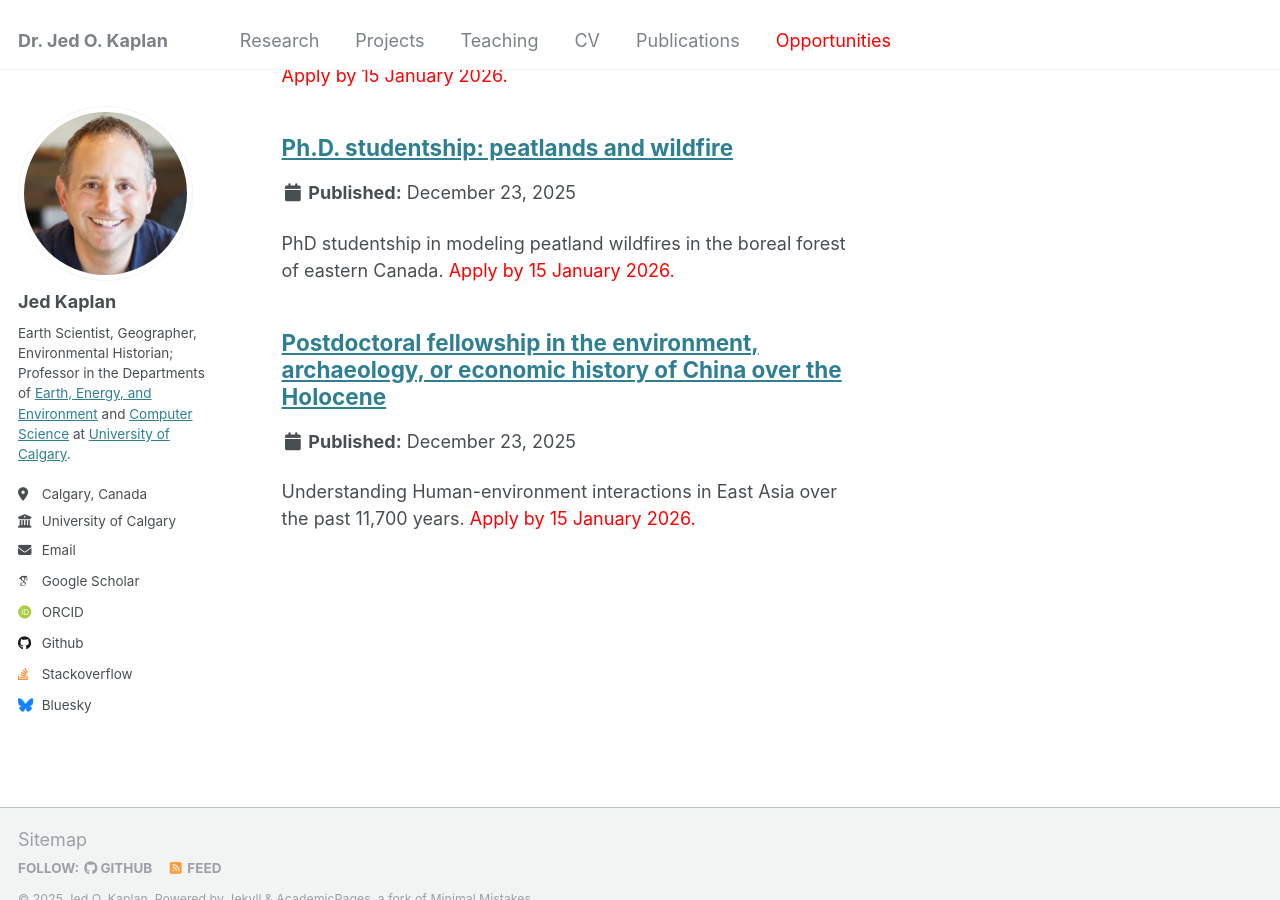
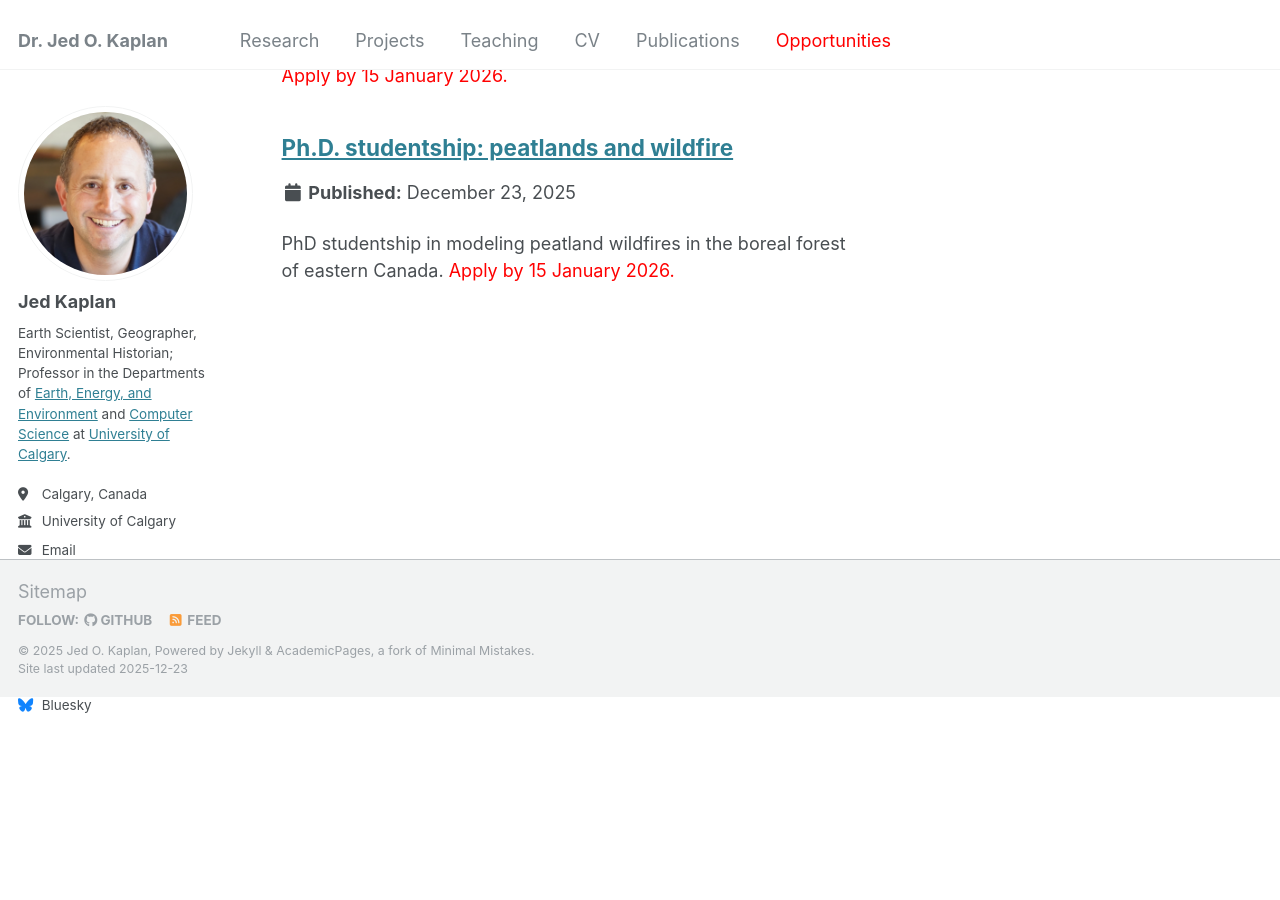
Before and after one commit to jedokaplan/jedokaplan.github.io, a Jekyll site: the page built from _pages/opportunities.md, in a window 1280 px wide and 900 px high, scrolled down 1092 px. Built offline with Jekyll 4.4.1, drawn with Linux system fonts in a browser that asks for light colours; some web fonts are replaced; after the commit the page ends 1789 px from its top, so only the background shows below that; some of the changed lines change nothing that is shown; some of the changed text lies outside the part shown.

```diff
--- a/_opportunities/3_Postdoc_landuse-China.md
+++ /dev/null
@@ -1,99 +0,0 @@
----
-layout: archive
-title: "Postdoctoral fellowship in the environment, archaeology, or economic history of China over the Holocene"
-excerpt: "Understanding Human-environment interactions in East Asia over the past 11,700 years. <font color=red>Apply by 15 January 2026.</font>"
-collection: jobs
----
-
-<style type="text/css" rel="stylesheet">
-    .hanging-indent + ul > li {
-        padding-left: 62px;
-        text-indent: -62px;
-    }
-    .hanging-indent + ul > li:not(:last-child) {
-        padding-bottom: 1em;
-    }
-</style>
-
-<style type="text/css" rel="stylesheet">
-    .deep-hanging-indent + ul > li {
-        padding-left: 114px;
-        text-indent: -114px;
-    }
-    .deep-hanging-indent + ul > li:not(:last-child) {
-        padding-bottom: 1em;
-    }
-</style>
-
-### Position summary
-
-The Hong Kong Research Grants Council supports the Area of Excellence project *Quantitative History of China: Historical Roots of Recent Success and Future Development*. In the framework of this five-year multidisciplinary project, I am searching for a postdoctoral fellow to lead a sub-project on aspects of the history of climate and society in China over the Holocene.
-
-### Research Focus
-
-The postdoctoral fellow will lead a project under the broad theme of understanding how prehistoric and historic land use change in China over the Holocene epoch (last 11,700 years) affected local, regional, and global environments. This work will follow on similar regional  projects undertaken for West Africa (Kay and Kaplan, 2015; Kay et al., 2019), Greece (Hughes et al., 2022), the Philippines (Findley et al., 2022; Findley et al., in prep), and other aspects of my past and ongoing research that focuses on Europe and North America. The postdoctoral fellow will be encouraged to develop their own research project within the overarching goals of the research program. Specific areas of focus could include paleoenvironmental reconstruction, land use mapping, economic history, human impacts on fire, air quality effects on human health, and related topics.
-
-For further details or to discuss your interest before applying, please [email me](mailto:jed.kaplan@ucalgary.ca).
-
-### Minimum qualifications
-
-- A Ph.D. in archaeology, history, human or physical geography, economics, environmental science, East Asian studies, or a related field.
-
-- Fluency in English listening, reading, and writing.
-
-- Ability to work independently, bring your own ideas to the project, and collaborate internationally.
-
-### Preferred qualifications
-
-- Demonstrated research experience including peer-reviewed publications in your field of expertise.
-
-- Skills in GIS, cartography, and statistcal analysis.
-
-- Evidence of teamwork and horizontal leadership.
-
-- Fluency in reading, writing, and speaking Mandarin and/or other Chinese languages.
-
-### Location and start date
-
-This position requires full-time, in-person presence at the University of Calgary main campus, in Calgary, Alberta, Canada. Secondments with project partners in Hong Kong and Mainland China may be part of the work.
-
-The starting date for this position can be as early as 1 March 2026 and will be subject to arrangement with the selected candidate.
-
-### Funding and support
-
-This position includes a competitive salary based on skills and experience that may be augmented with additional fellowships, and includes  support for travel, conferences, and other research expenses. Support is for a period of 3 years, contingent on satisfactory progress and funding.
-
-### Application instructions
-
-Applicants should submit the following materials as **a single PDF
-file** [at this link](https://tally.so/r/A7K2WW){:target="_blank"}:
-
-- A one-page statement describing your research interests and
-  experience, and career goals.
-
-- A short CV that includes a list of your relevant research skills and background.
-
-- A link to download an example of your research work, e.g., journal article, book chapter, thesis, etc.
-
-- Scans of your IELTS (Academic), TOEFL, or equivalent language test
-  results, *if English is not your mother tongue*.
-
-*Informal inquiries by email in advance of applying are welcome.*
-
-### Assessment criteria and other qualifications
-
-Consideration will be given to good collaborative skills, drive and
-independence, and how the applicant's experience and skills complement
-and strengthen ongoing research within the research group, and how they
-stand to contribute to its future development.
-
-Review of applications will commence on **15 January 2026** and continue until the position is filled.
-
-*Please note that due to the high number of applications received only shortlisted candidates will be contacted.*
-
-### References
-<div class="hanging-indent"></div>
-* Hughes, R., Weiberg, E., Bonnier, A., Finné, M., & Kaplan, J. (2018). Quantifying Land Use in Past Societies from Cultural Practice and Archaeological Data. Land, 7(1), 9. doi:10.3390/land7010009
-* Findley, D. M., Acabado, S., Amano, N., Kay, A. U., Hamilton, R., Barretto-Tesoro, G., Bankoff, G., Kaplan, J. O., & Roberts, P. R. (2022). Land use change in a pericolonial society: Intensification and diversification in Ifugao, Philippines between 1570 and 1800 CE. Frontiers in Earth Science, 10. doi:10.3389/feart.2022.680926
-* Kay, A. U., & Kaplan, J. O. (2015). Human subsistence and land use in sub-Saharan Africa, 1000 BC to AD 1500: A review, quantification, and classification. Anthropocene, 9, 14-32. doi:10.1016/j.ancene.2015.05.001
-* Kay, A. U., Fuller, D. Q., Neumann, K., Eichhorn, B., Höhn, A., Morin-Rivat, J., Champion, L., Linseele, V., Huysecom, E., Ozainne, S., Lespez, L., Biagetti, S., Madella, M., Salzmann, U., & Kaplan, J. O. (2019). Diversification, Intensification and Specialization: Changing Land Use in Western Africa from 1800 BC to AD 1500. Journal of World Prehistory, 32(2), 179-228. doi:10.1007/s10963-019-09131-2
--- a/_pages/opportunities.md
+++ b/_pages/opportunities.md
@@ -5,7 +5,7 @@
 author_profile: true
 ---
 
-Are you interested in understanding how climate and society changed in the past? Do you have a background in environmental science, earth sciences, geography, archaeology, or anthropology, or related fields? Would you like to work with computers, develop your own models and other computer programs? I am currently offering **short-term paid research internships** (3-6 months), **full graduate scholarships** (research master's and Ph.D.), and **postdoctoral fellowships**. I welcome applications from prospective interns, graduate students, and postdocs of any gender, nationality, religion, and economic background.
+Are you interested in understanding how climate and society changed in the past? Do you have a background in environmental science, earth sciences, geography, archaeology, or anthropology, or related fields? Would you like to work with computers, develop your own models and other computer programs? I am currently offering **short-term paid research internships** (2-6 months), **full graduate scholarships** (research master's and Ph.D.), and **postdoctoral fellowships**. I welcome applications from prospective interns, graduate students, and postdocs of any gender, nationality, religion, and economic background.
 
 Get in touch as early as possible: For Canadian applicants and permanent residents, note that NSERC funding applications for graduate scholarships have to be submitted in the autumn of the year before you plan to start your studies. For general information about applying for graduate studies, [click here](../grad-studies).
 
```
Also changed, not shown: 1 other file.
